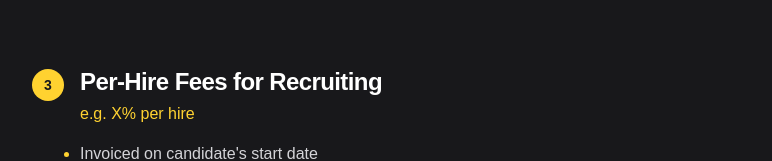
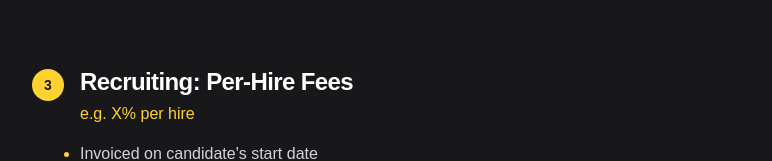
Before and after one commit to brianmcguins/danielle-site, a Next.js app: page /internal/business-model in a window 1280 px wide. Shown: the part 1420-1581 px from the top of the page, without its empty margins (248-1020 px from the left). Built offline with nearby package versions, Linux system fonts and the light colour scheme.

Commit message:
business model: small stuff

```diff
--- a/src/app/internal/business-model/page.tsx
+++ b/src/app/internal/business-model/page.tsx
@@ -51,7 +51,7 @@ const billingModels: {
     ],
   },
   {
-    name: "Per-Hire Fees for Recruiting",
+    name: "Recruiting: Per-Hire Fees",
     tagline: "e.g. X% per hire",
     details: [
       "Invoiced on candidate's start date",
```
